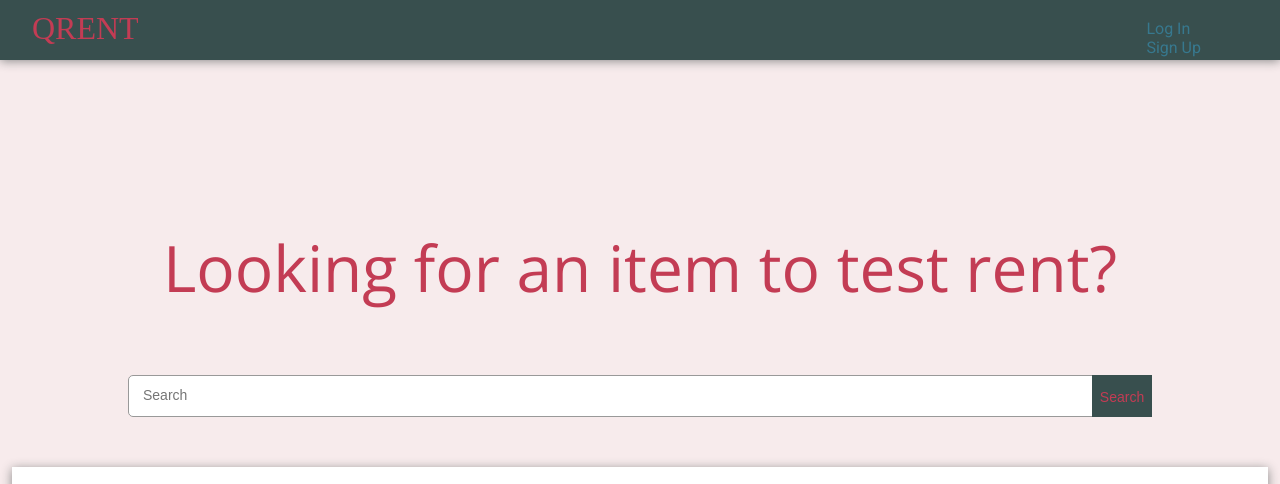
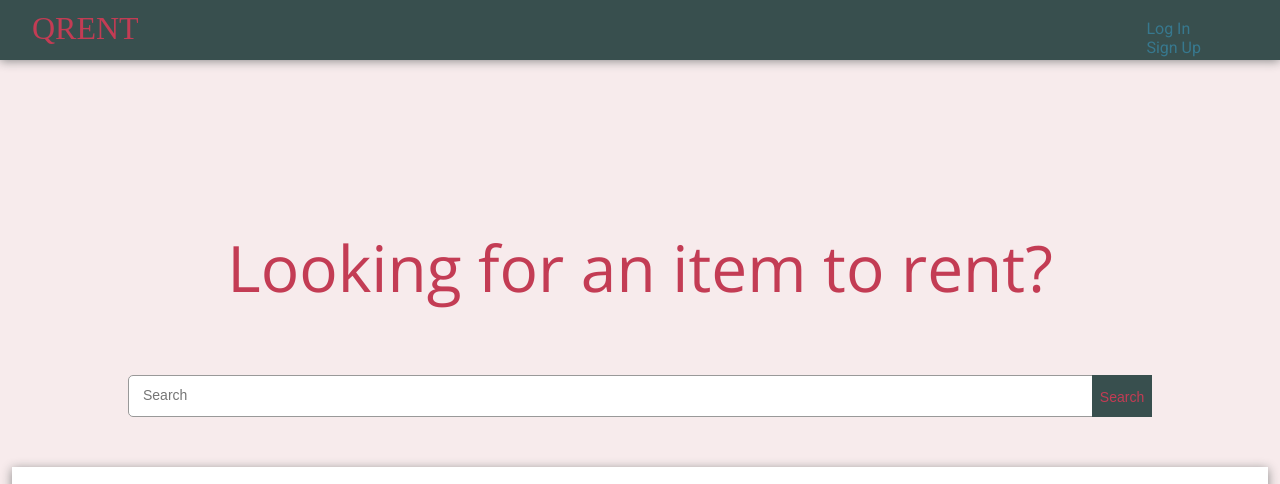
Before and after one commit to q-rent/QrentWebApp, a plain HTML site: page index.html in a window 1280 px wide. Shown: the top 484 px of the page. Drawn offline with nearby package versions, Linux system fonts and the light colour scheme.

Commit message:
Update index.html

```diff
--- a/index.html
+++ b/index.html
@@ -25,7 +25,7 @@
 
     <div class="content">
         <div class="search-intro">
-            <p>Looking for an item to test rent?</p>
+            <p>Looking for an item to rent?</p>
         </div>
         <div id='search-box'>
             <form action='/search' id='search-form' method='get' target='_top'>
```
